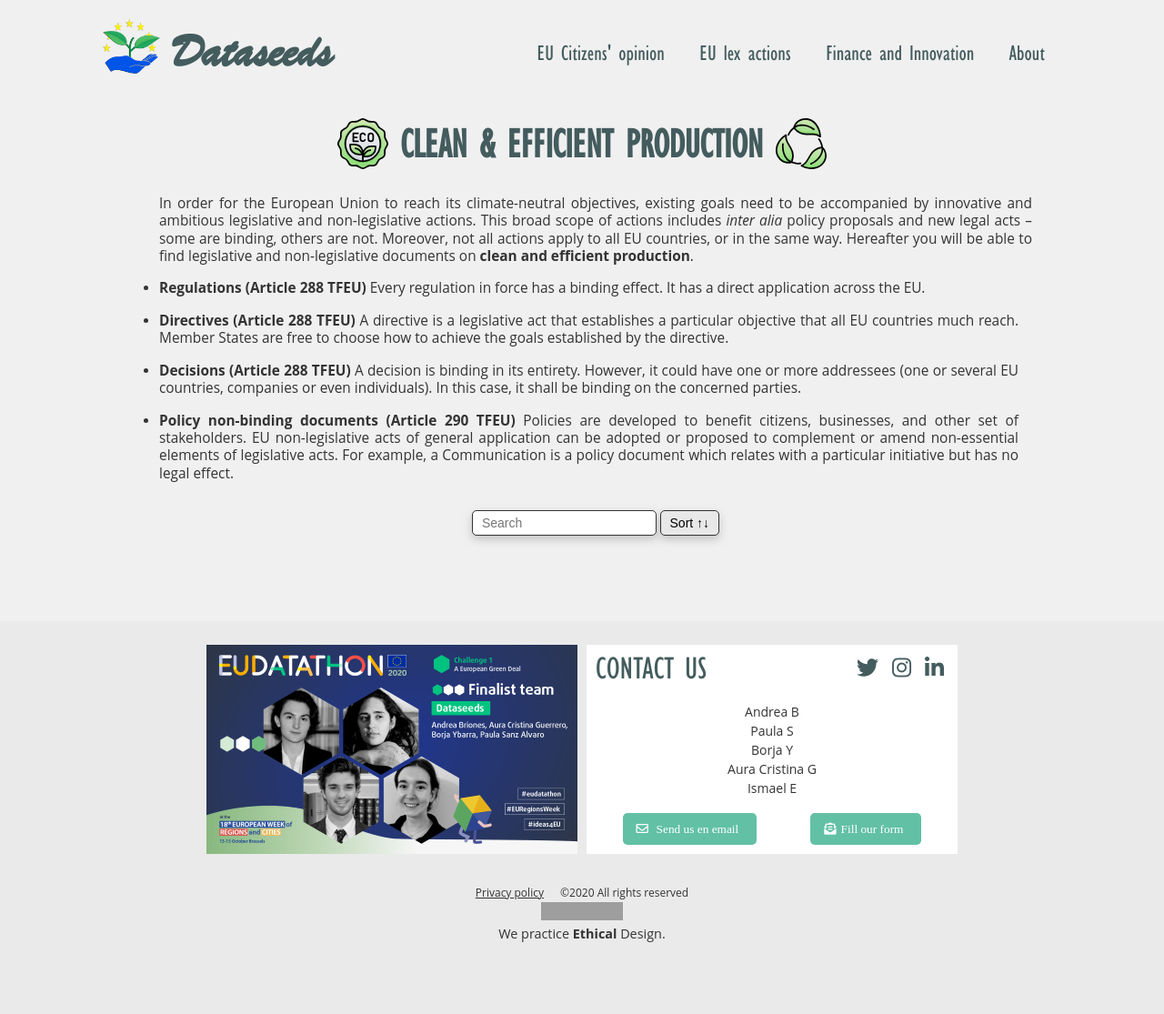
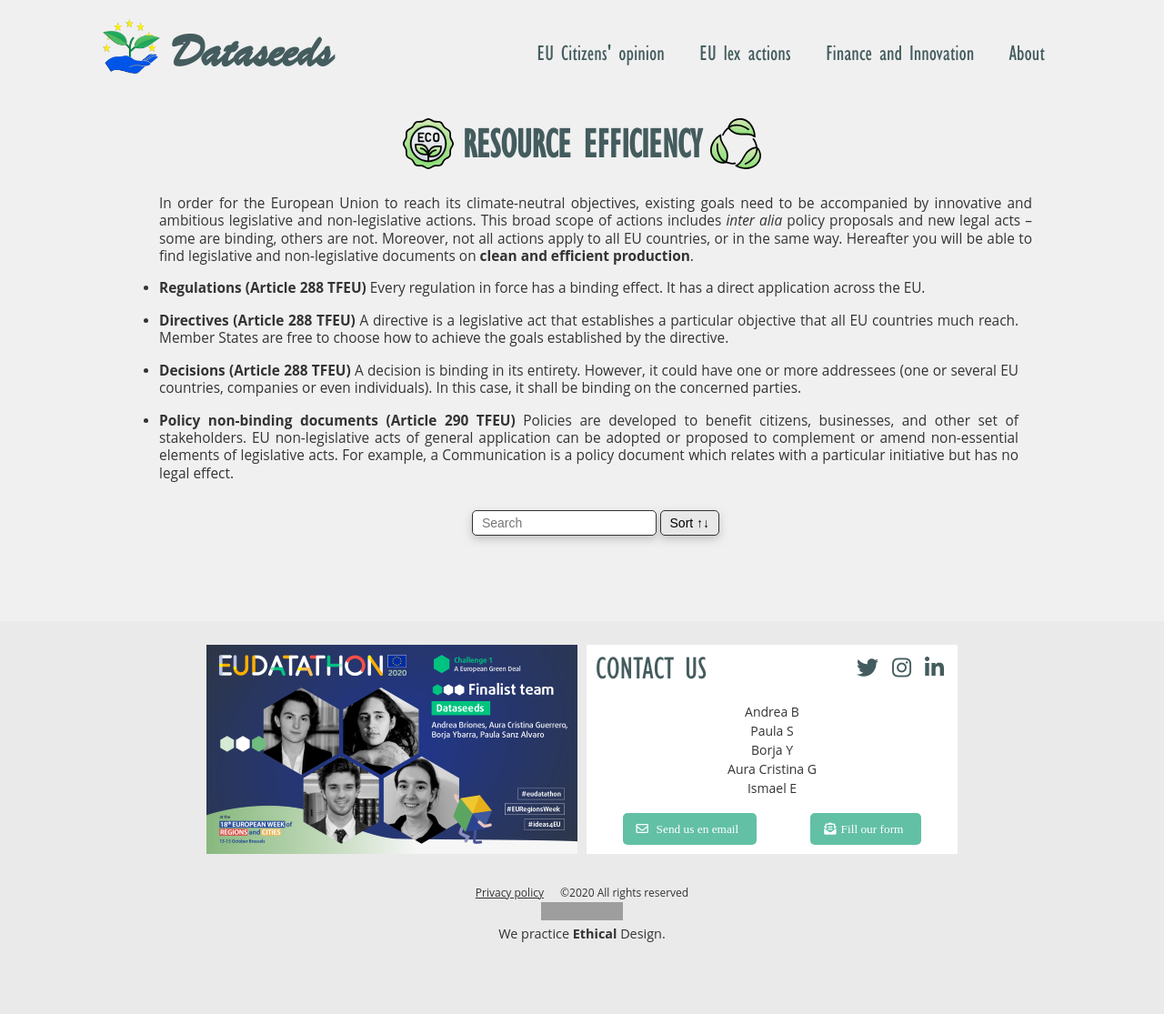
Before and after one commit to Dataseeds/dataseeds.github.io, a Jekyll site: the page built from pages/production-legislations.md, in a window 1280 px wide. Shown: the whole page at 91% size. Built offline with Jekyll 4.4.1, drawn with Linux system fonts in a browser that asks for light colours; nearby versions of some CDN libraries; grey boxes are pictures that could not be loaded.

Commit message:
Update production-legislations.md

```diff
--- a/pages/production-legislations.md
+++ b/pages/production-legislations.md
@@ -1,6 +1,6 @@
 ---
 layout: page
-title: Clean & Efficient Production
+title: Resource efficiency
 visible: false
 permalink: /production/legislations
 ---
```
